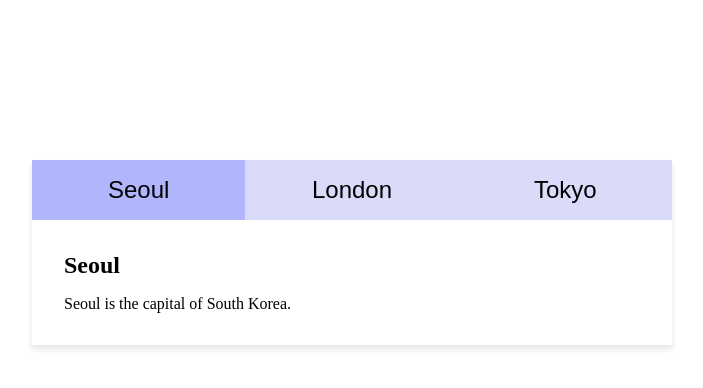
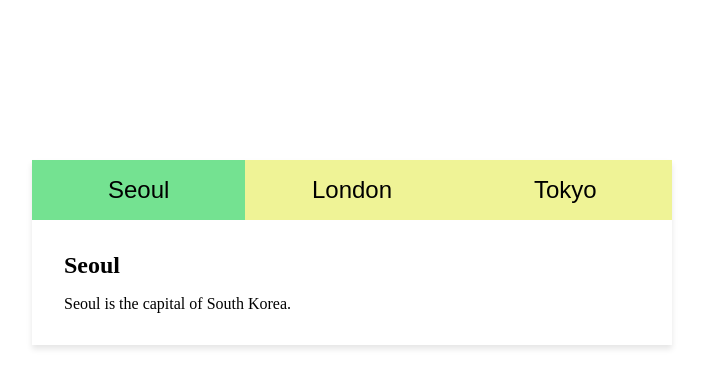
Before and after one commit to Nimus-oes/frontend-components, a plain HTML site: page 04_menu_hoverable-tabs/index.html in a window 1280 px wide. Shown: the whole page, without its empty margins (288-991 px from the left). Drawn offline with Linux system fonts and the light colour scheme.

Commit message:
State colors updated

```diff
--- a/04_menu_hoverable-tabs/styles.css
+++ b/04_menu_hoverable-tabs/styles.css
@@ -28,7 +28,7 @@ h3 {
 }
 
 .tab-button {
-  background-color: #d9dbf9;
+  background-color: #eff396;
   width: 100%;
   font-size: 1.5rem;
   padding: 1rem;
@@ -40,7 +40,7 @@ h3 {
 }
 
 .tab-button.active {
-  background-color: #b0b5fc;
+  background-color: #74e291;
 }
 
 .tab-content {
```
